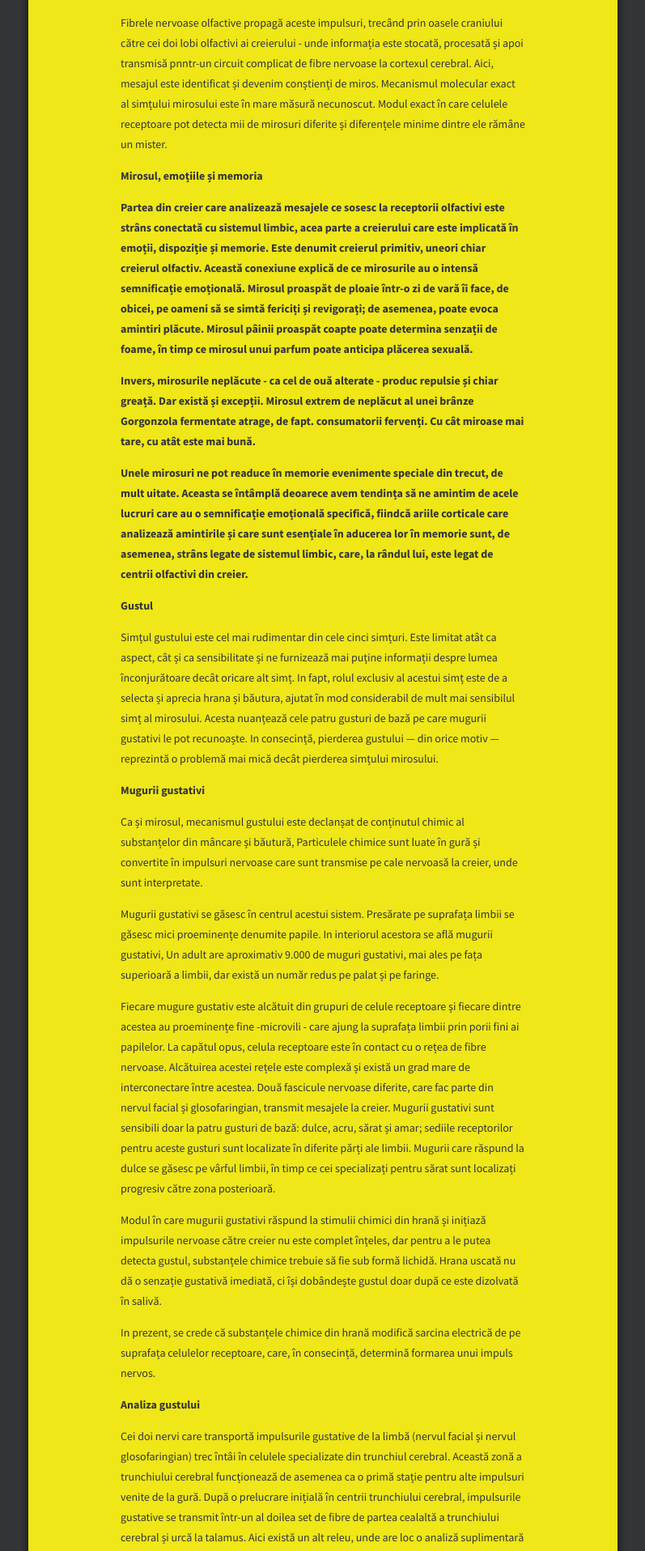
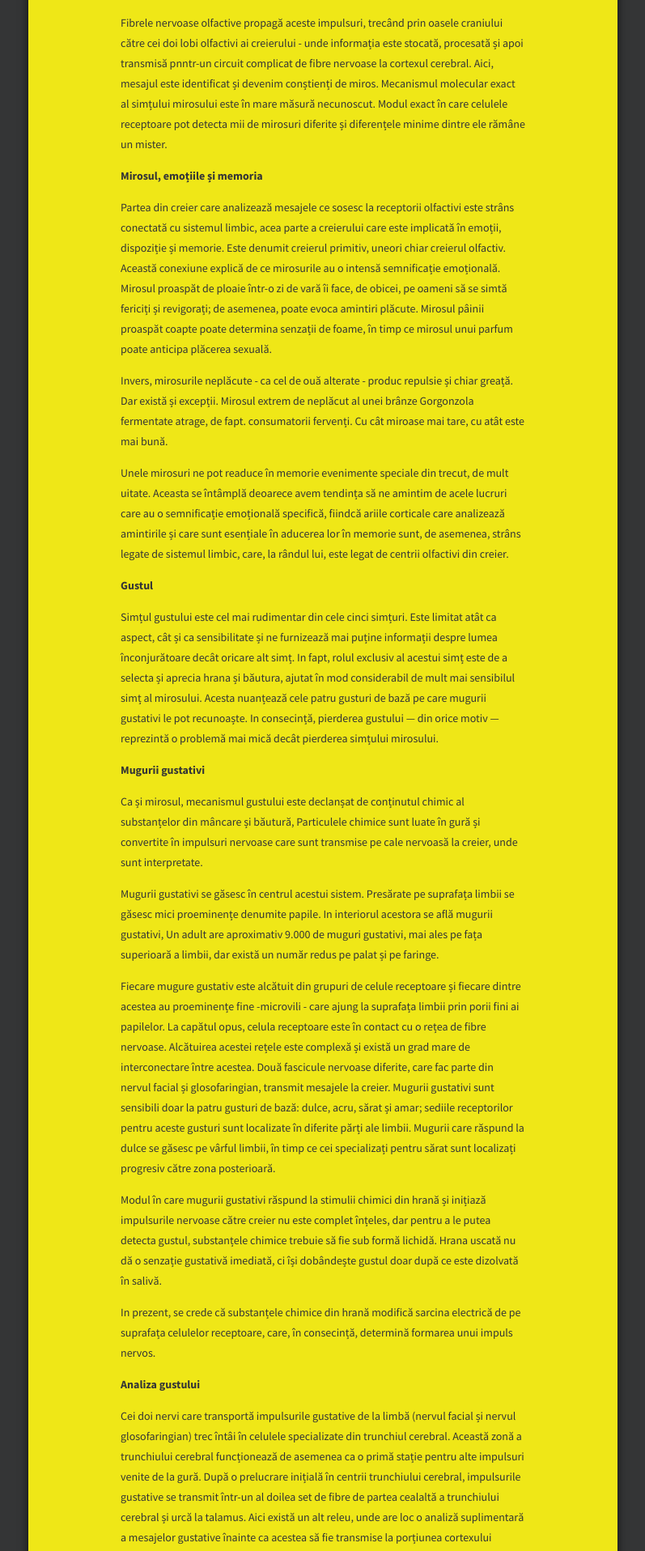
Before and after one commit to anatomics/anatomics.github.io, a Jekyll site: the page built from nervos-receptori.html, in a window 1280 px wide. Shown: the part 1170-3086 px from the top of the page at 81% size, without its empty margins (241-1038 px from the left). Built offline with Jekyll 4.4.1, drawn with Linux system fonts in a browser that asks for light colours.

Commit message:
Small change

```diff
--- a/nervos-receptori.html
+++ b/nervos-receptori.html
@@ -42,7 +42,7 @@ section: c
 
 <p>Fibrele nervoase olfactive propagă aceste impulsuri, trecând prin oasele craniului către cei doi lobi olfactivi ai creierului - unde informația este stocată, procesată și apoi transmisă pnntr-un circuit complicat de fibre nervoase la cortexul cerebral. Aici, mesajul este identificat și devenim conștienți de miros. Mecanismul molecular exact al simțului mirosului este în mare măsură necunoscut. Modul exact în care celulele receptoare pot detecta mii de mirosuri diferite și diferențele minime dintre ele rămâne un mister.</p>
 
-<h4>Mirosul, emoțiile și memoria
+<h4>Mirosul, emoțiile și memoria</h4>
 
 <p>Partea din creier care analizează mesajele ce sosesc la receptorii olfactivi este strâns conectată cu sistemul limbic, acea parte a creierului care este implicată în emoții, dispoziție și memorie. Este denumit creierul primitiv, uneori chiar creierul olfactiv. Această conexiune explică de ce mirosurile au o intensă semnificație emoțională. Mirosul proaspăt de ploaie într-o zi de vară îi face, de obicei, pe oameni să se simtă fericiți și revigorați; de asemenea, poate evoca amintiri plăcute. Mirosul pâinii proaspăt coapte poate determina senzații de foame, în timp ce mirosul unui parfum poate anticipa plăcerea sexuală.</p>
 
```
